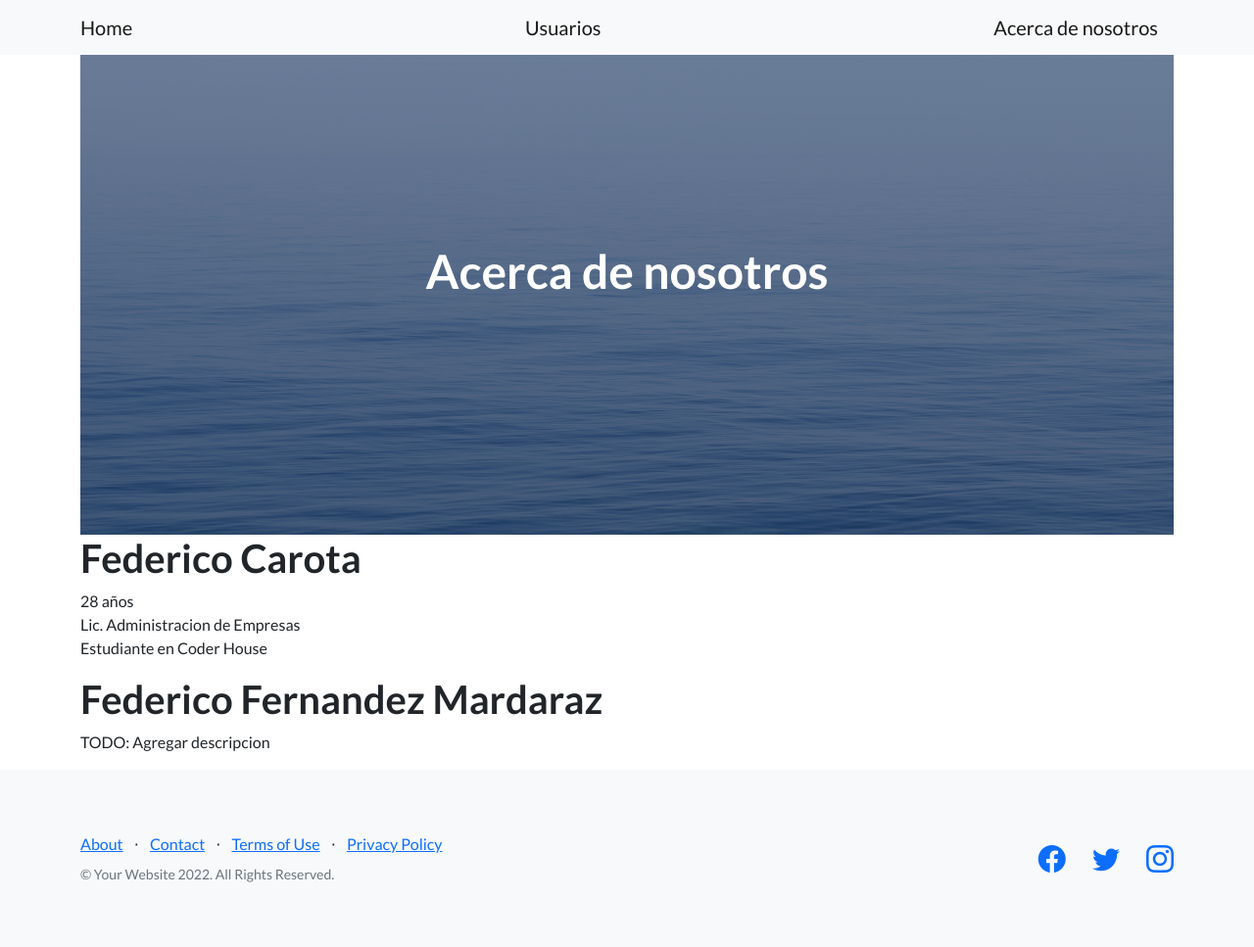
After one commit to ferdezmar/Entrega1-Carota-FernandezMardaraz, a Django app: page /about/ in a window 1280 px wide. The commit adds this page. Shown: the whole page at 98% size. Run offline with Django 4.2, Linux system fonts and the light colour scheme; some libraries are stand-ins or nearby versions.

Commit message:
Agregue apartado 'Acerca de nosotros' en el path 'about/'

```diff
--- /dev/null
+++ b/home/templates/home/about.html
@@ -0,0 +1,22 @@
+{% extends 'home/index.html' %}
+
+{% block mi_titulo %}
+<title>Acerca de nosotros</title>
+{% endblock mi_titulo %}
+
+{% block h1_texto_header %}
+Acerca de nosotros
+{% endblock h1_texto_header %}
+
+{% block index_contenido %}
+<h1>Federico Carota</h1>
+<p>
+28 años</br>
+Lic. Administracion de Empresas</br>
+Estudiante en Coder House</br>
+</p>
+<h1>Federico Fernandez Mardaraz</h1>
+<p>
+TODO: Agregar descripcion
+</p>
+{% endblock index_contenido %}
--- a/home/templates/home/base.html
+++ b/home/templates/home/base.html
@@ -24,6 +24,7 @@
             <div class="container">
                 <a class="navbar-brand" href={% url 'index' %}>Home</a>
                 <a class="navbar-brand" href={% url 'ver_personas' %}>Usuarios</a>
+                <a class="navbar-brand" href={% url 'about' %}>Acerca de nosotros</a>
             </div>
         </nav>
         <div class='container'>
--- a/home/urls.py
+++ b/home/urls.py
@@ -5,5 +5,6 @@ from home import views
 urlpatterns = [
     path('', views.index, name='index'),
     path('ver-familiar/', views.ver_personas, name='ver_personas'),
-    path('crear-familiar/', views.crear_persona, name= 'crear_persona'),
+    path('crear-familiar/', views.crear_persona, name='crear_persona'),
+    path('about/', views.about, name='about'),
 ]
--- a/home/views.py
+++ b/home/views.py
@@ -50,5 +50,9 @@ def ver_personas(request):
                   {'familiares': familiares,'formulario': formulario})
 
 
-def index (request):
+def about(request):
+    return render(request, 'home/about.html')
+
+
+def index(request):
     return render(request, 'home/index.html')
```
